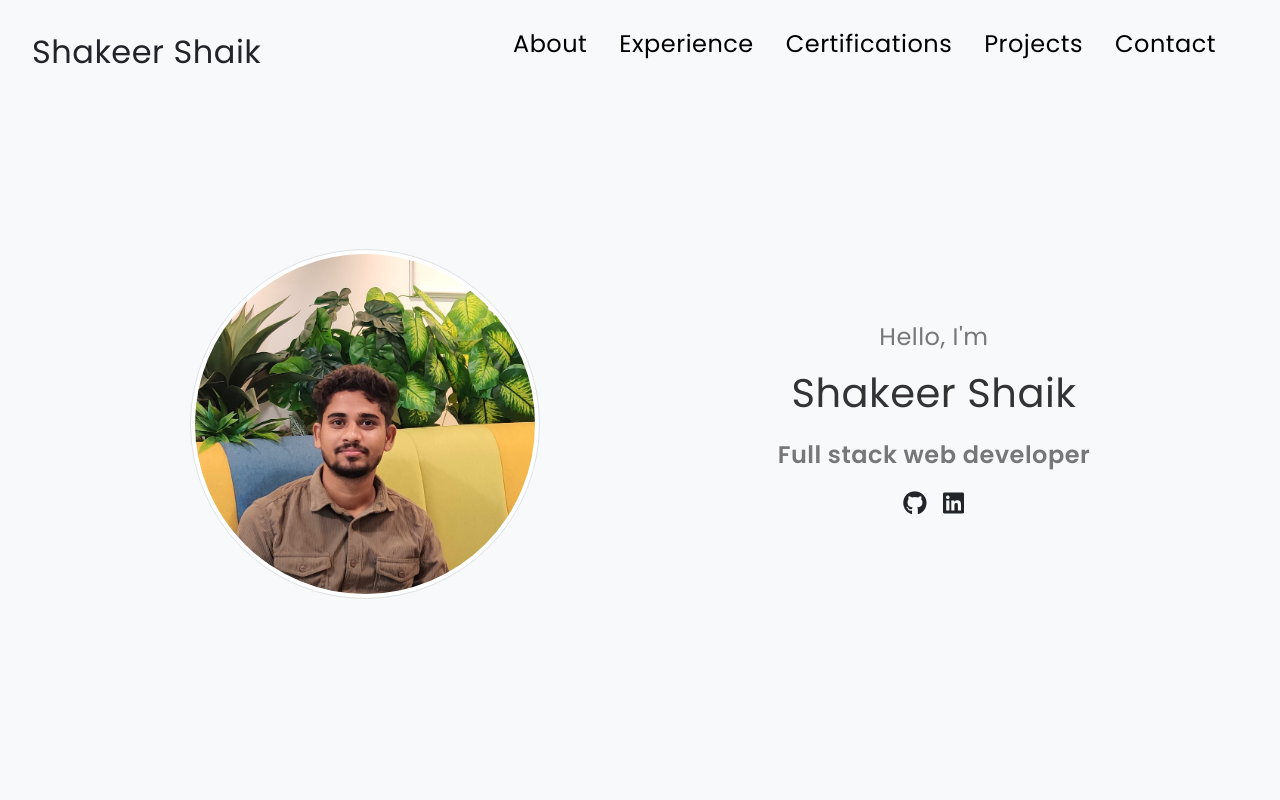
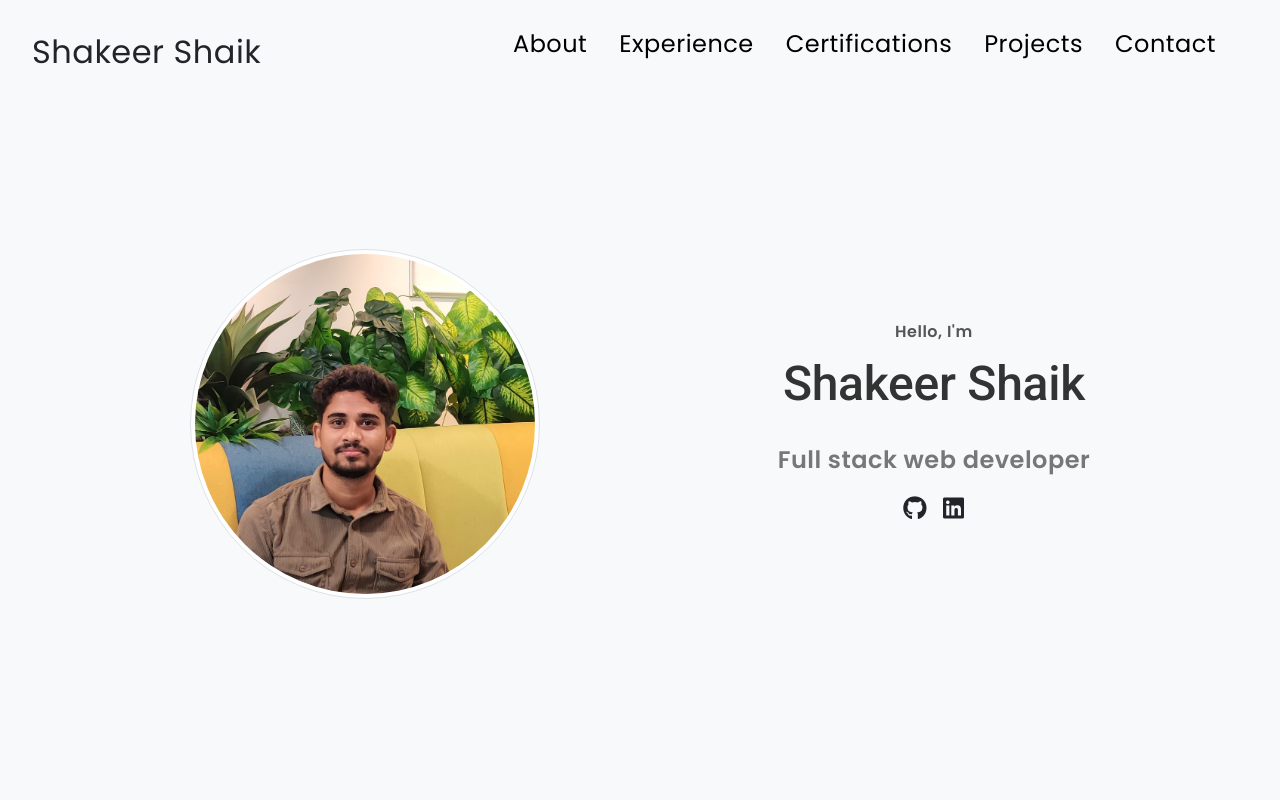
Before and after one commit to Shakeeersk777/my-portfolio, an Angular app: page / in a window 1280 px wide. Shown: the top 800 px of the page. Built offline with nearby package versions, Linux system fonts and the light colour scheme.

Commit message:
font size changes

```diff
--- a/src/app/intro/intro.component.html
+++ b/src/app/intro/intro.component.html
@@ -4,7 +4,7 @@
   </div>
   <div class="text-container">
     <p class="intro">Hello, I'm</p>
-    <p class="name">{{ intro.username }}</p>
+    <h1 class="name">{{ intro.username }}</h1>
     <p class="role">{{ intro.role }}</p>
     <!-- <div class="btn-container m-3">
       <button
--- a/src/app/intro/intro.component.scss
+++ b/src/app/intro/intro.component.scss
@@ -1,4 +1,4 @@
-@import "../../common/common";
+@import "../../common/variables";
 .profile-section {
   display: flex;
   justify-content: space-evenly;
@@ -11,6 +11,7 @@
     flex-direction: column;
     height: auto; // Allow the section to adjust based on content
     align-items: center;
+  }
 }
 
 .pic-container {
@@ -31,8 +32,13 @@
   flex-direction: column;
   align-items: center; // Center align the text
 
+  .intro {
+    font-weight: 600;
+    margin-bottom: 0.5rem; // Add space below intro
+  }
+
   .name {
-      font-size: 2.5rem;
+    font-size: 3rem;
     color: #333;
     font-weight: 500;
   }
@@ -77,13 +83,10 @@
   }
 }
 
-  .detail-box {
+.detail-box h3 {
   font-size: 1.25rem;
   margin-bottom: 0.5rem;
 }
-
-}
-
 
 /* Media Queries */
 @media (max-width: 1024px) {
```
Lines whose indentation alone changed are shown as unchanged.
